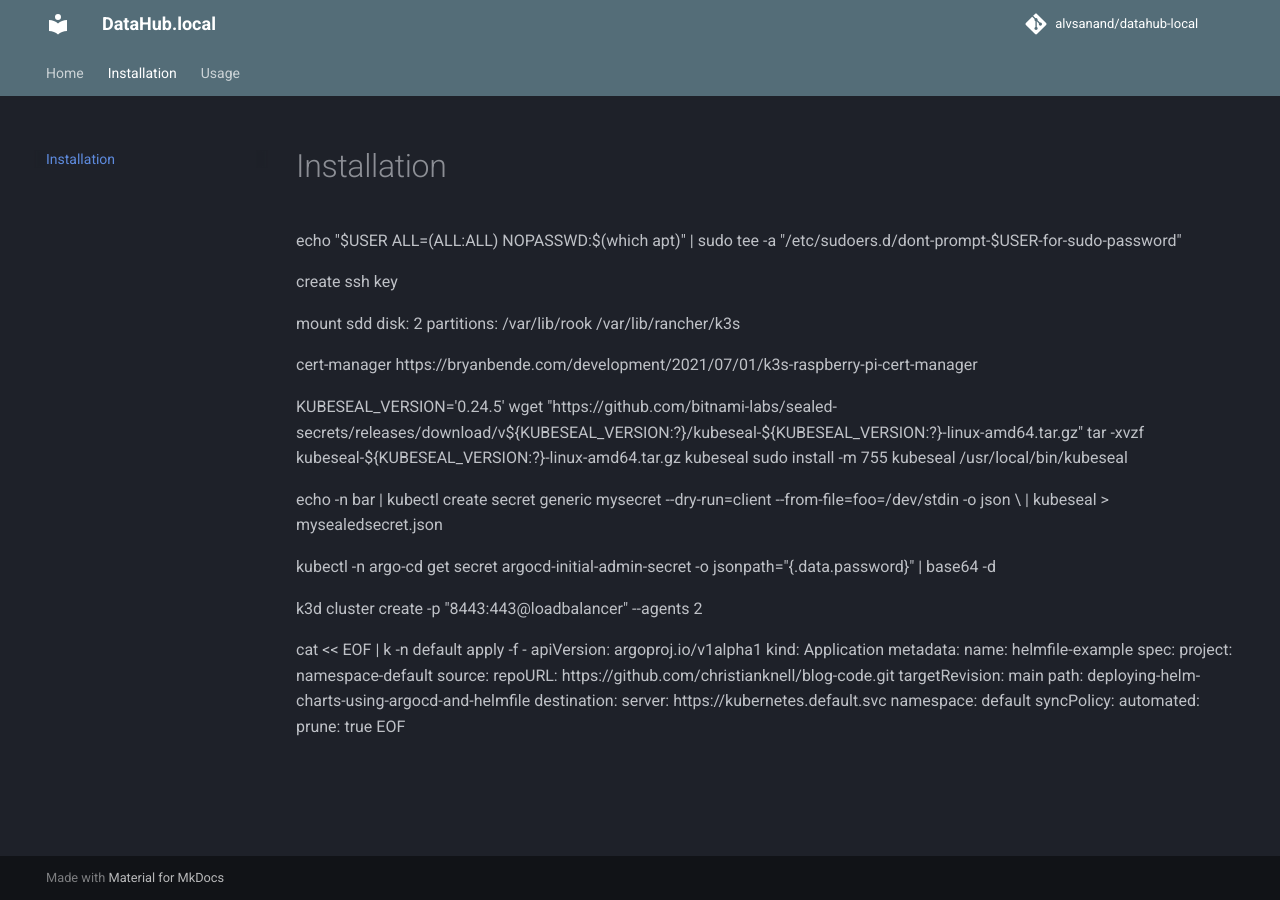
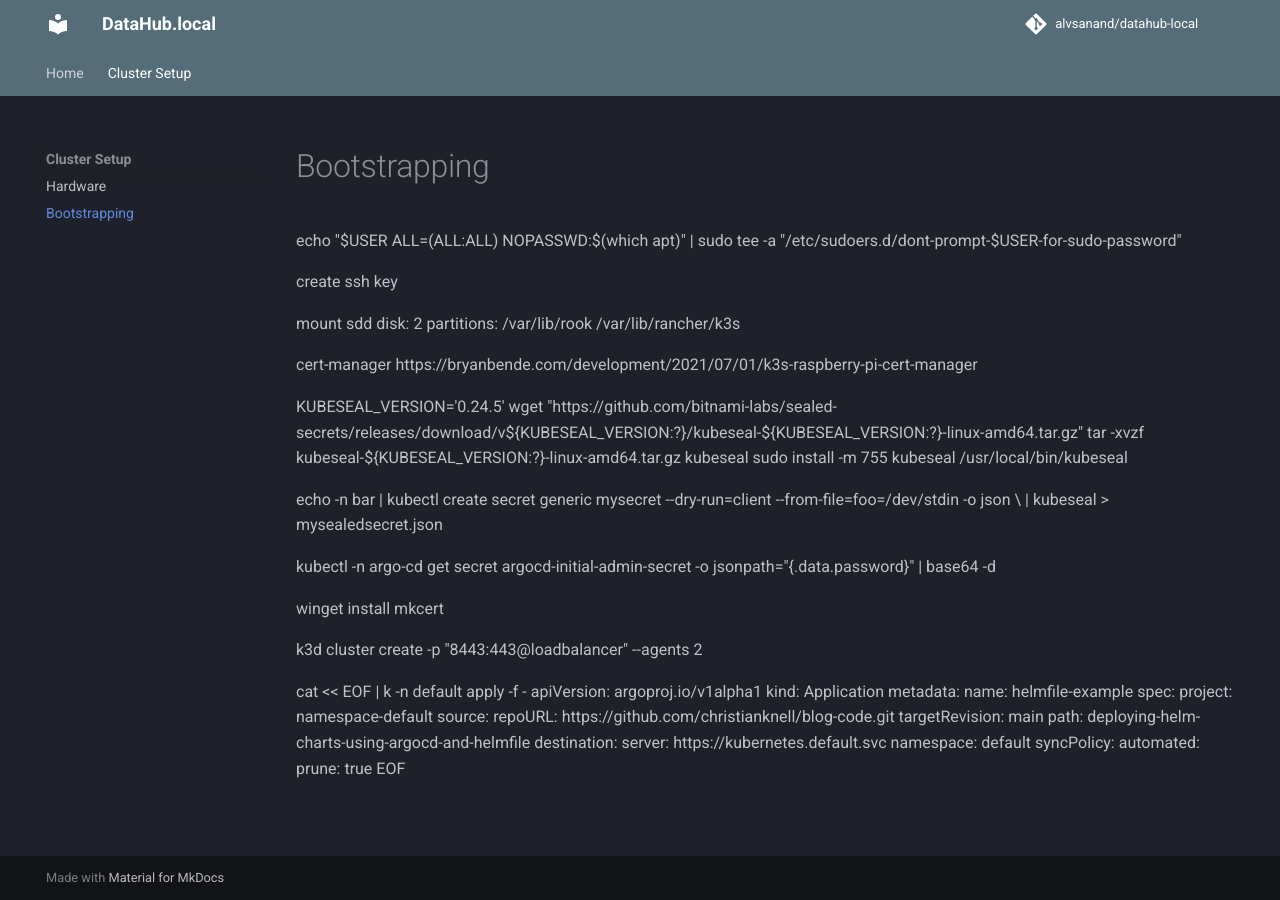
Before and after one commit to datahub-local/datahub-local, an MkDocs documentation site: the page built from docs/cluster_setup/bootstrapping.md, in a window 1280 px wide. Built offline with MkDocs 1.6.1 and Material for MkDocs 9.7.7, drawn with Linux system fonts in a browser that asks for light colours; comment, search, counter and statistics services are not loaded.

```diff
--- a/docs/installation.md
+++ b/docs/cluster_setup/bootstrapping.md
@@ -30,6 +30,8 @@ echo -n bar | kubectl create secret generic mysecret --dry-run=client --from-fil
 kubectl -n argo-cd get secret argocd-initial-admin-secret -o jsonpath="{.data.password}" | base64 -d
 
 
+winget install mkcert
+
 
 k3d cluster create -p "8443:443@loadbalancer" --agents 2
 
--- a/mkdocs.yml
+++ b/mkdocs.yml
@@ -3,7 +3,6 @@ site_url: https://alvsanand.github.io/datahub-local/
 site_author: Alvaro Santos Andres
 site_description: >-
   DataHub.local is a powerful data platform designed for edge devices, enabling seamless analytics and insights at home.
-
 
 repo_name: alvsanand/datahub-local
 repo_url: https://github.com/alvsanand/datahub-local
@@ -31,8 +30,17 @@ theme:
 markdown_extensions:
   - attr_list
   - md_in_html
+  - pymdownx.emoji:
+      emoji_index: !!python/name:material.extensions.emoji.twemoji
+      emoji_generator: !!python/name:material.extensions.emoji.to_svg
 
 plugins:
   - macros:
       include_dir: .
   - glightbox
+
+nav:
+  - Home: index.md
+  - Cluster Setup:
+      - Hardware: cluster_setup/hardware.md
+      - Bootstrapping: cluster_setup/bootstrapping.md
```
Also changed, not shown: README.md (+22 -10 lines), docs/cluster_setup/hardware.md (added, +40 -0 lines), docs/index.md (+1 -18 lines), docs/assets/img/logo.png (added), docs/usage.md (deleted), 1 other file.
